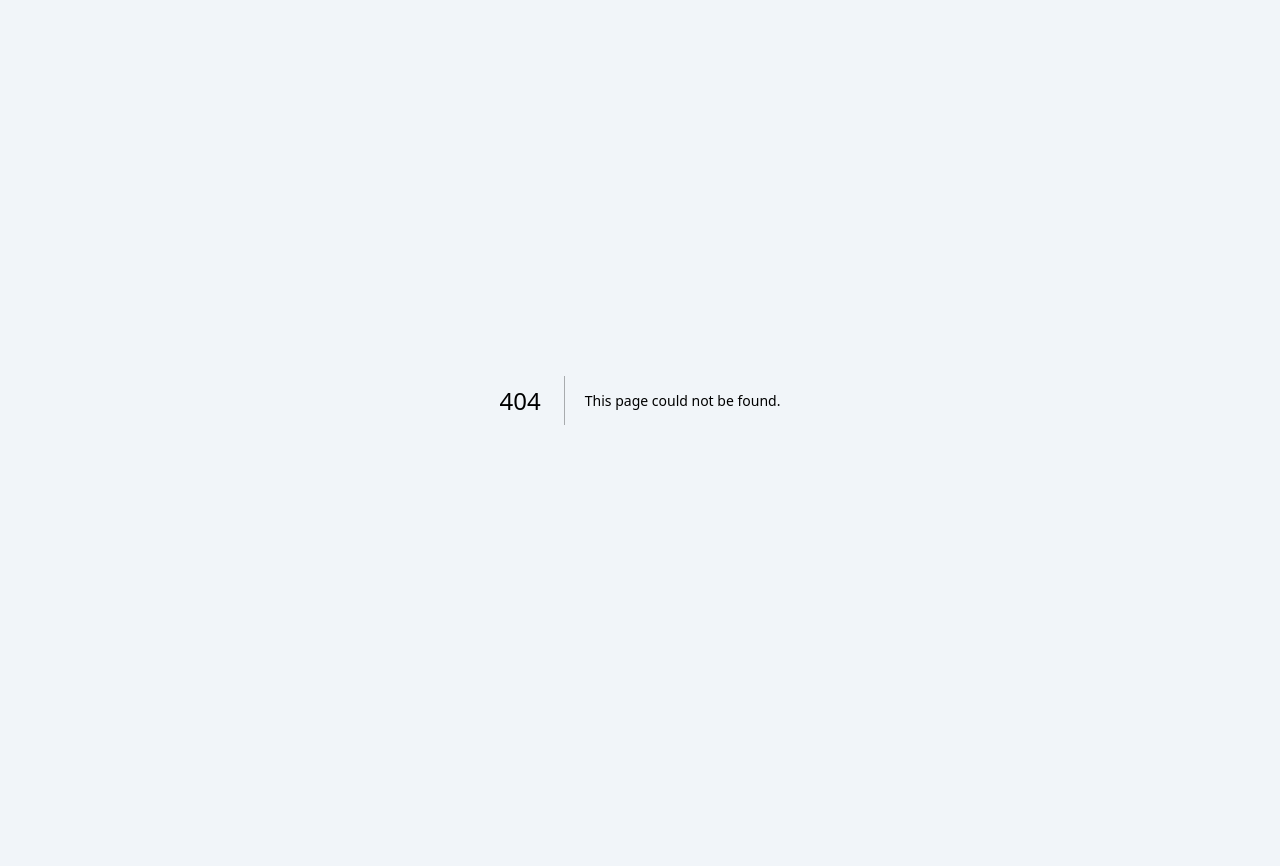
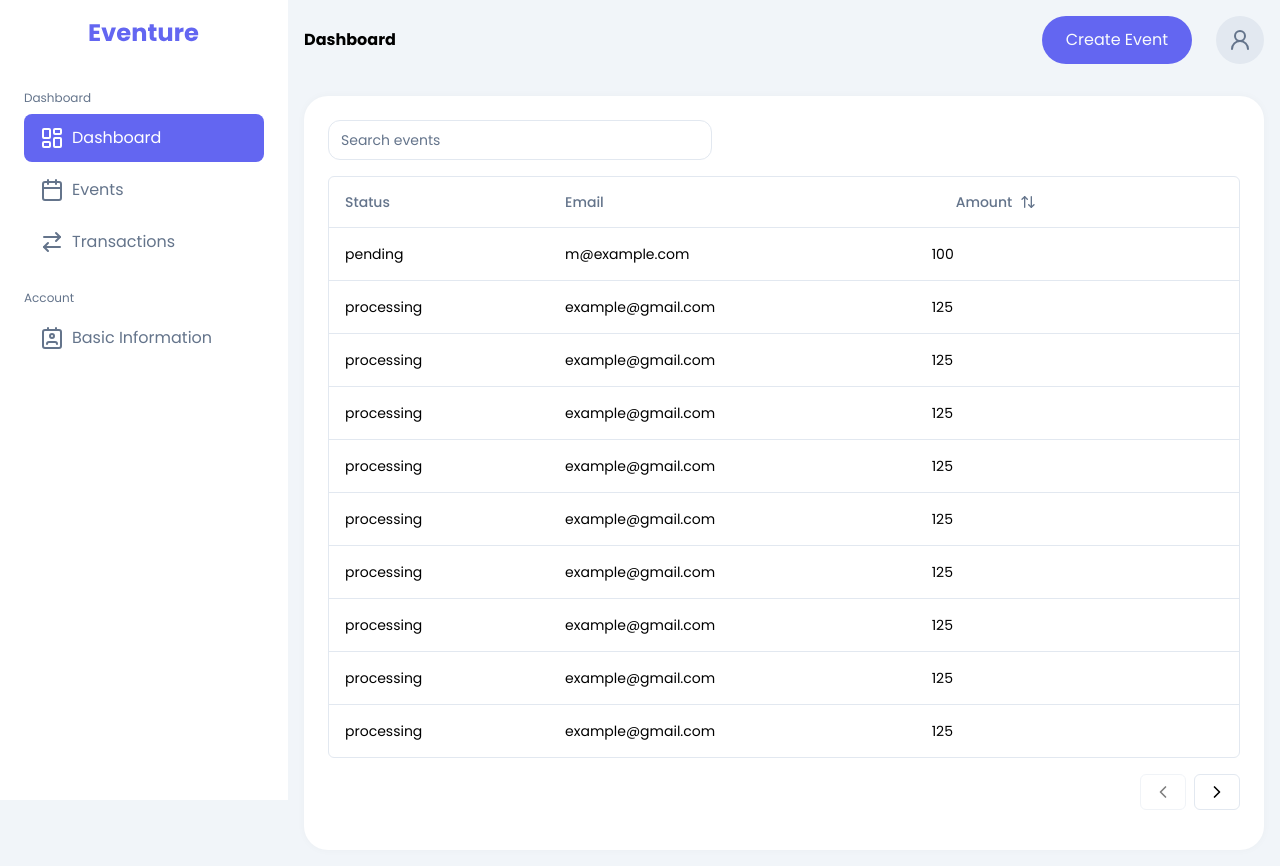
Before and after one commit to rizkyr99/eventure-frontend, a Next.js app: page /organizer/events in a window 1280 px wide. Before the commit this address had no page. Before the commit the page ends 800 px from the top, so only its background shows below. Built offline with nearby package versions, Linux system fonts and the light colour scheme.

Commit message:
feat: create organizer events page

```diff
--- /dev/null
+++ b/app/organizer/events/columns.tsx
@@ -0,0 +1,38 @@
+'use client';
+
+import { Button } from '@/components/ui/button';
+import { ColumnDef } from '@tanstack/react-table';
+import { ArrowUpDown } from 'lucide-react';
+
+// This type is used to define the shape of our data.
+// You can use a Zod schema here if you want.
+export type Payment = {
+  id: string;
+  amount: number;
+  status: 'pending' | 'processing' | 'success' | 'failed';
+  email: string;
+};
+
+export const columns: ColumnDef<Payment>[] = [
+  {
+    accessorKey: 'status',
+    header: 'Status',
+  },
+  {
+    accessorKey: 'email',
+    header: 'Email',
+  },
+  {
+    accessorKey: 'amount',
+    header: ({ column }) => {
+      return (
+        <Button
+          variant='ghost'
+          onClick={() => column.toggleSorting(column.getIsSorted() === 'asc')}>
+          Amount
+          <ArrowUpDown className='size-4 ml-2' />
+        </Button>
+      );
+    },
+  },
+];
--- /dev/null
+++ b/app/organizer/events/data-table.tsx
@@ -0,0 +1,120 @@
+'use client';
+
+import {
+  ColumnDef,
+  SortingState,
+  flexRender,
+  getCoreRowModel,
+  getPaginationRowModel,
+  getSortedRowModel,
+  useReactTable,
+} from '@tanstack/react-table';
+
+import {
+  Table,
+  TableBody,
+  TableCell,
+  TableHead,
+  TableHeader,
+  TableRow,
+} from '@/components/ui/table';
+import { Button } from '@/components/ui/button';
+import { ChevronLeft, ChevronRight } from 'lucide-react';
+import { Input } from '@/components/ui/input';
+import { useState } from 'react';
+
+interface DataTableProps<TData, TValue> {
+  columns: ColumnDef<TData, TValue>[];
+  data: TData[];
+}
+
+export function DataTable<TData, TValue>({
+  columns,
+  data,
+}: DataTableProps<TData, TValue>) {
+  const [sorting, setSorting] = useState<SortingState>([]);
+
+  const table = useReactTable({
+    data,
+    columns,
+    getCoreRowModel: getCoreRowModel(),
+    getPaginationRowModel: getPaginationRowModel(),
+    onSortingChange: setSorting,
+    getSortedRowModel: getSortedRowModel(),
+    state: {
+      sorting,
+    },
+  });
+
+  return (
+    <div>
+      <div className='flex items-center pb-4'>
+        <Input placeholder='Search events' className='max-w-sm' />
+      </div>
+      <div className='rounded-md border'>
+        <Table>
+          <TableHeader>
+            {table.getHeaderGroups().map((headerGroup) => (
+              <TableRow key={headerGroup.id}>
+                {headerGroup.headers.map((header) => {
+                  return (
+                    <TableHead key={header.id}>
+                      {header.isPlaceholder
+                        ? null
+                        : flexRender(
+                            header.column.columnDef.header,
+                            header.getContext()
+                          )}
+                    </TableHead>
+                  );
+                })}
+              </TableRow>
+            ))}
+          </TableHeader>
+          <TableBody>
+            {table.getRowModel().rows?.length ? (
+              table.getRowModel().rows.map((row) => (
+                <TableRow
+                  key={row.id}
+                  data-state={row.getIsSelected() && 'selected'}>
+                  {row.getVisibleCells().map((cell) => (
+                    <TableCell key={cell.id}>
+                      {flexRender(
+                        cell.column.columnDef.cell,
+                        cell.getContext()
+                      )}
+                    </TableCell>
+                  ))}
+                </TableRow>
+              ))
+            ) : (
+              <TableRow>
+                <TableCell
+                  colSpan={columns.length}
+                  className='h-24 text-center'>
+                  No results.
+                </TableCell>
+              </TableRow>
+            )}
+          </TableBody>
+        </Table>
+      </div>
+      <div className='py-4 flex justify-end gap-x-2'>
+        <Button
+          variant='outline'
+          size='sm'
+          onClick={() => table.previousPage()}
+          disabled={!table.getCanPreviousPage()}>
+          <ChevronLeft className='size-5' />
+        </Button>
+        <Button
+          variant='outline'
+          size='sm'
+          onClick={() => table.nextPage()}
+          disabled={!table.getCanNextPage()}>
+          <ChevronRight className='size-5' />
+        </Button>
+      </div>
+    </div>
+  );
+}
--- /dev/null
+++ b/app/organizer/events/page.tsx
@@ -0,0 +1,104 @@
+import { Select, SelectTrigger } from '@/components/ui/select';
+import Image from 'next/image';
+import { DataTable } from './data-table';
+import { columns } from './columns';
+
+type Payment = {
+  id: string;
+  amount: number;
+  status: 'pending' | 'processing' | 'success' | 'failed';
+  email: string;
+};
+
+export const payments: Payment[] = [
+  {
+    id: '728ed52f',
+    amount: 100,
+    status: 'pending',
+    email: 'm@example.com',
+  },
+  {
+    id: '489e1d42',
+    amount: 125,
+    status: 'processing',
+    email: 'example@gmail.com',
+  },
+  {
+    id: '489e1d42',
+    amount: 125,
+    status: 'processing',
+    email: 'example@gmail.com',
+  },
+  {
+    id: '489e1d42',
+    amount: 125,
+    status: 'processing',
+    email: 'example@gmail.com',
+  },
+  {
+    id: '489e1d42',
+    amount: 125,
+    status: 'processing',
+    email: 'example@gmail.com',
+  },
+  {
+    id: '489e1d42',
+    amount: 125,
+    status: 'processing',
+    email: 'example@gmail.com',
+  },
+  {
+    id: '489e1d42',
+    amount: 125,
+    status: 'processing',
+    email: 'example@gmail.com',
+  },
+  {
+    id: '489e1d42',
+    amount: 125,
+    status: 'processing',
+    email: 'example@gmail.com',
+  },
+  {
+    id: '489e1d42',
+    amount: 125,
+    status: 'processing',
+    email: 'example@gmail.com',
+  },
+  {
+    id: '489e1d42',
+    amount: 125,
+    status: 'processing',
+    email: 'example@gmail.com',
+  },
+  {
+    id: '489e1d42',
+    amount: 125,
+    status: 'processing',
+    email: 'example@gmail.com',
+  },
+  {
+    id: '489e1d42',
+    amount: 125,
+    status: 'processing',
+    email: 'example@gmail.com',
+  },
+  {
+    id: '489e1d42',
+    amount: 125,
+    status: 'processing',
+    email: 'example@gmail.com',
+  },
+];
+
+const OrganizerEventsPage = () => {
+  return (
+    <div className='p-4'>
+      <div className='bg-white p-6 rounded-3xl shadow-light'>
+        <DataTable columns={columns} data={payments} />
+      </div>
+    </div>
+  );
+};
+
+export default OrganizerEventsPage;
--- /dev/null
+++ b/components/ui/table.tsx
@@ -0,0 +1,117 @@
+import * as React from "react"
+
+import { cn } from "@/lib/utils"
+
+const Table = React.forwardRef<
+  HTMLTableElement,
+  React.HTMLAttributes<HTMLTableElement>
+>(({ className, ...props }, ref) => (
+  <div className="relative w-full overflow-auto">
+    <table
+      ref={ref}
+      className={cn("w-full caption-bottom text-sm", className)}
+      {...props}
+    />
+  </div>
+))
+Table.displayName = "Table"
+
+const TableHeader = React.forwardRef<
+  HTMLTableSectionElement,
+  React.HTMLAttributes<HTMLTableSectionElement>
+>(({ className, ...props }, ref) => (
+  <thead ref={ref} className={cn("[&_tr]:border-b", className)} {...props} />
+))
+TableHeader.displayName = "TableHeader"
+
+const TableBody = React.forwardRef<
+  HTMLTableSectionElement,
+  React.HTMLAttributes<HTMLTableSectionElement>
+>(({ className, ...props }, ref) => (
+  <tbody
+    ref={ref}
+    className={cn("[&_tr:last-child]:border-0", className)}
+    {...props}
+  />
+))
+TableBody.displayName = "TableBody"
+
+const TableFooter = React.forwardRef<
+  HTMLTableSectionElement,
+  React.HTMLAttributes<HTMLTableSectionElement>
+>(({ className, ...props }, ref) => (
+  <tfoot
+    ref={ref}
+    className={cn(
+      "border-t bg-muted/50 font-medium [&>tr]:last:border-b-0",
+      className
+    )}
+    {...props}
+  />
+))
+TableFooter.displayName = "TableFooter"
+
+const TableRow = React.forwardRef<
+  HTMLTableRowElement,
+  React.HTMLAttributes<HTMLTableRowElement>
+>(({ className, ...props }, ref) => (
+  <tr
+    ref={ref}
+    className={cn(
+      "border-b transition-colors hover:bg-muted/50 data-[state=selected]:bg-muted",
+      className
+    )}
+    {...props}
+  />
+))
+TableRow.displayName = "TableRow"
+
+const TableHead = React.forwardRef<
+  HTMLTableCellElement,
+  React.ThHTMLAttributes<HTMLTableCellElement>
+>(({ className, ...props }, ref) => (
+  <th
+    ref={ref}
+    className={cn(
+      "h-12 px-4 text-left align-middle font-medium text-muted-foreground [&:has([role=checkbox])]:pr-0",
+      className
+    )}
+    {...props}
+  />
+))
+TableHead.displayName = "TableHead"
+
+const TableCell = React.forwardRef<
+  HTMLTableCellElement,
+  React.TdHTMLAttributes<HTMLTableCellElement>
+>(({ className, ...props }, ref) => (
+  <td
+    ref={ref}
+    className={cn("p-4 align-middle [&:has([role=checkbox])]:pr-0", className)}
+    {...props}
+  />
+))
+TableCell.displayName = "TableCell"
+
+const TableCaption = React.forwardRef<
+  HTMLTableCaptionElement,
+  React.HTMLAttributes<HTMLTableCaptionElement>
+>(({ className, ...props }, ref) => (
+  <caption
+    ref={ref}
+    className={cn("mt-4 text-sm text-muted-foreground", className)}
+    {...props}
+  />
+))
+TableCaption.displayName = "TableCaption"
+
+export {
+  Table,
+  TableHeader,
+  TableBody,
+  TableFooter,
+  TableHead,
+  TableRow,
+  TableCell,
+  TableCaption,
+}
--- a/package.json
+++ b/package.json
@@ -16,6 +16,7 @@
     "@radix-ui/react-select": "^2.1.1",
     "@radix-ui/react-slot": "^1.0.2",
     "@radix-ui/react-tabs": "^1.1.0",
+    "@tanstack/react-table": "^8.17.3",
     "class-variance-authority": "^0.7.0",
     "clsx": "^2.1.1",
     "cmdk": "^1.0.0",
```
Also changed, not shown: 1 other file (tests, documents, lock files or other folders).
